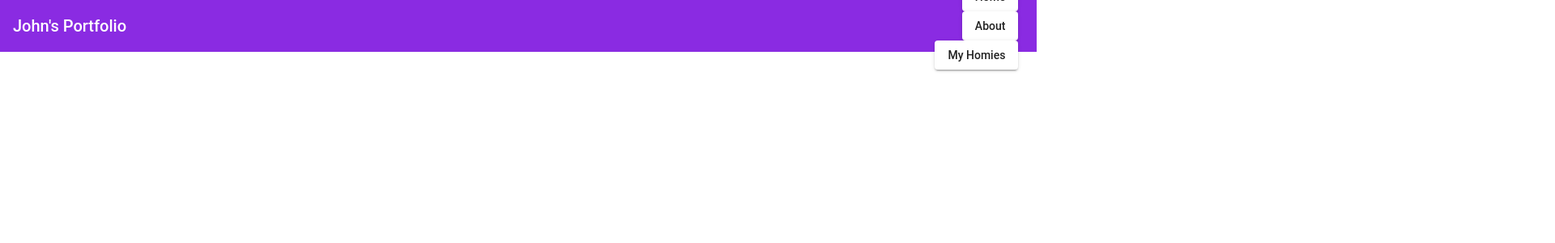
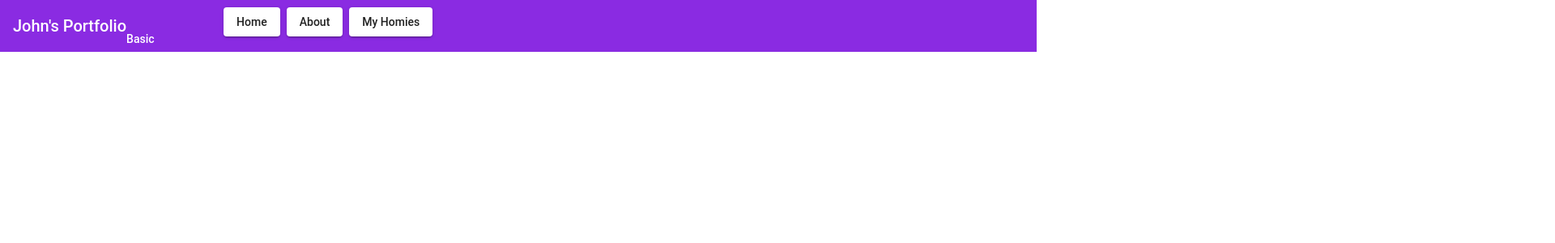
Before and after one commit to khoatrann/Johns-Portfolio, an Angular app: page / in a window 1280 px wide. Shown: the top 300 px of the page at 81% size, 1920 px wide, since content can reach past the window. Built offline with nearby package versions, Linux system fonts and the light colour scheme.

Commit message:
aden init commit

```diff
--- a/src/app/app.component.css
+++ b/src/app/app.component.css
@@ -15,3 +15,36 @@
     float:right;
     color:blueviolet;
 }
+section {
+  display: table;
+}
+
+.example-label {
+  display: table-cell;
+  font-size: 14px;
+  margin-left: 8px;
+  min-width: 120px;
+}
+
+.example-button-row {
+  display: table-cell;
+  width: 490px;
+  float: right;
+  position: relative;
+}
+
+.example-button-row .mat-button-base {
+  margin: 8px 8px 8px 0;
+}
+
+.example-flex-container {
+  display: flex;
+  justify-content: space-between;
+  flex-wrap: wrap;
+}
+
+.example-button-container {
+  display: flex;
+  justify-content: center;
+  width: 120px;
+}
--- a/src/app/app.component.html
+++ b/src/app/app.component.html
@@ -1,10 +1,20 @@
 <mat-toolbar>
-    <div class="Header">{{title}}</div>
-    <div class="header-box">
-    <div *ngFor="let button of buttons; let i = index" class="buttons">
-      <button mat-raised-button>
+  <div class="Header">{{title}}</div>
+  <section>
+    <div class="example-label">Basic</div>
+    <div class="example-button-row">
+      <button *ngFor="let button of buttons; let i = index" mat-raised-button>
         {{button}}
       </button>
     </div>
+  </section>
+  <div class="header-box">
+    <div class="example-button-row">
+      <div *ngFor="let button of buttons; let i = index" class="buttons">
+        <button mat-raised-button primary>
+          {{button}}
+        </button>
+      </div>
+    </div>
   </div>
 </mat-toolbar>
```
